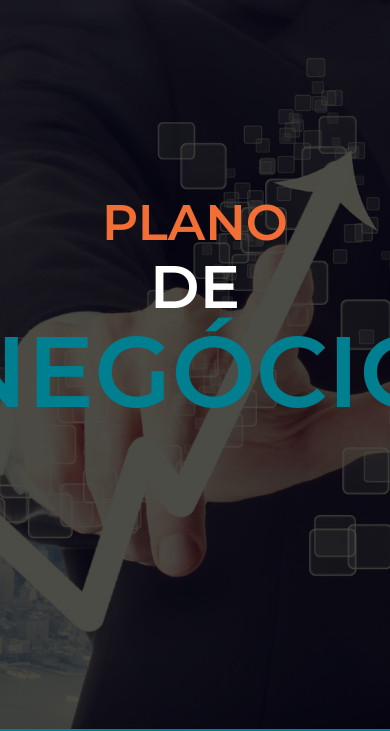
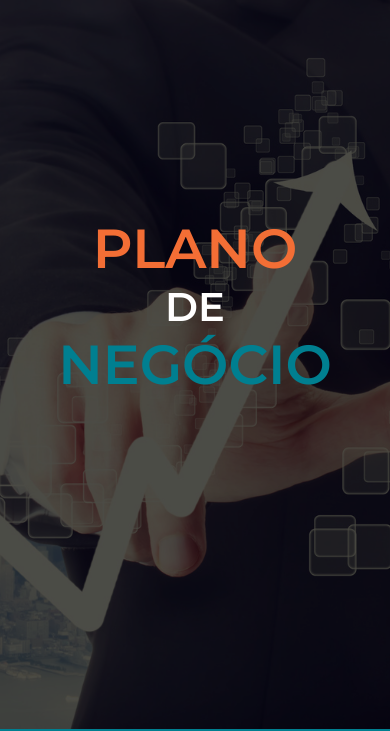
Before and after one commit to jefferson-custodio/Social-Renda-Home, a plain HTML site: page PlanoDeNegocio.html in a window 390 px wide. Shown: the part 115-846 px from the top of the page. Drawn offline with Linux system fonts and the light colour scheme.

Commit message:
ajustes resnposivos plan

```diff
--- a/css/PlanoDeNegocio.css
+++ b/css/PlanoDeNegocio.css
@@ -42,3 +42,8 @@
     font-size: 22px;
     font-weight: 700;
 }
+
+@media(max-width: 695px){
+    .brand-heading h1, .brand-heading h1 span {font-size: 55px !important}
+    #span-1{font-size: 40px !important}
+}
--- a/css/SitePages.css
+++ b/css/SitePages.css
@@ -292,5 +292,6 @@ footer p{
     .brand-heading-center-ap h1 span {font-size: 65px}
     .brand-heading-center-ap p {font-size: 20px}
     /*Brand-heading*/
+    footer img {width: 250px}
 }
 /*@Media*/
```
